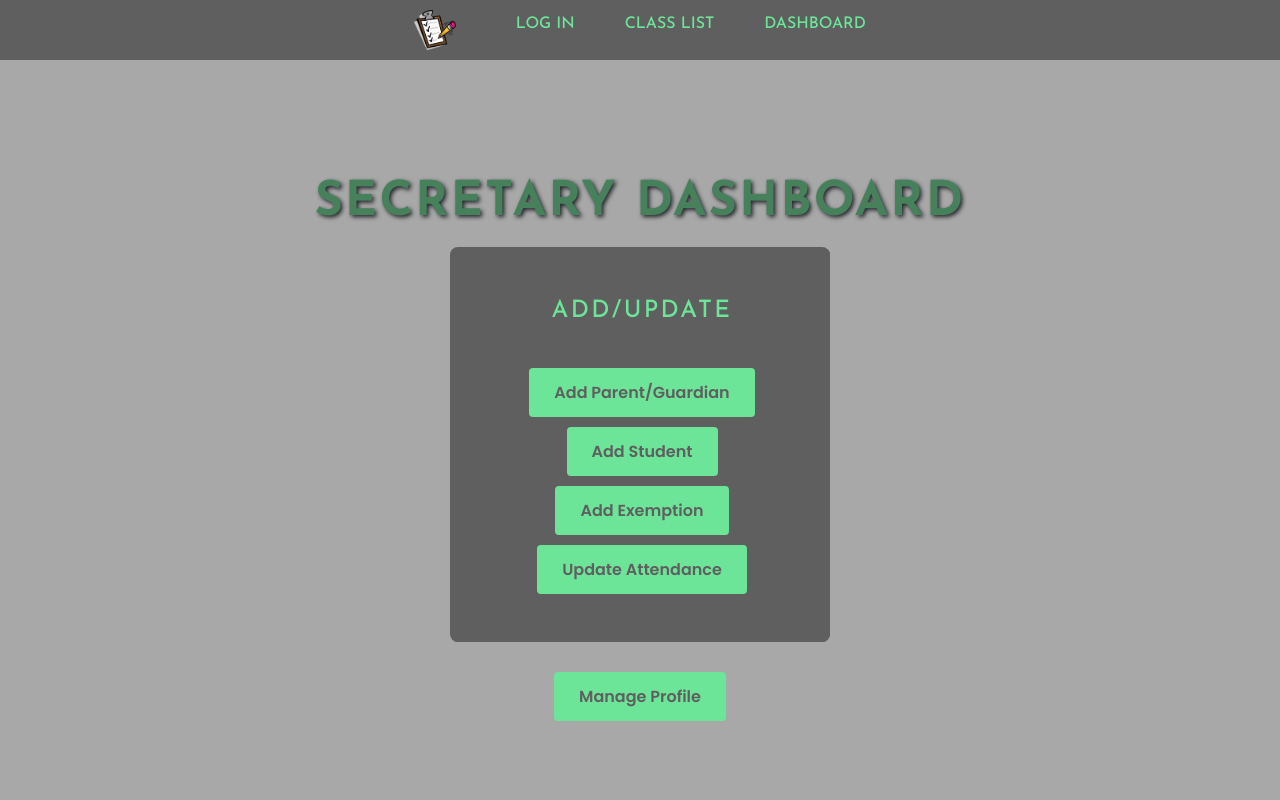
After one commit to ilhaamkader/Digital_Skl_Attendance_System, a Flask app: page /secretary_dashboard in a window 1280 px wide. The commit adds this page. Run offline with Flask 3, Linux system fonts and the light colour scheme.

Commit message:
modified main.py, styles.css, base.html, added all dashboard pages

```diff
--- a/main.py
+++ b/main.py
@@ -145,7 +145,16 @@ def add_attendance_exemption():
 # Educator Dashboard Route
 @app.route('/educator_dashboard')
 def educator_dashboard():
-    return render_template('educator-dashboard.html')
+     # This is just sample data; replace it with your actual data source.
+    class_list = [
+        {'name': 'Student 1'},
+        {'name': 'Student 2'},
+        {'name': 'Student 3'},
+        {'name': 'Student 4'},
+        {'name': 'Student 5'},
+        {'name': 'Student 6'}
+    ]
+    return render_template('educator-dashboard.html', class_list=class_list)
 
 # Generate Class List Route
 @app.route('/generate_class_list', methods=['GET', 'POST'])
--- a/static/styles.css
+++ b/static/styles.css
@@ -17,6 +17,7 @@ body {
 	background: #a8a8a8;
 	padding-top: 80px;
     margin: 0;
+	color: #d1d1d1;
 }
 
 input[type="text"],
@@ -29,7 +30,7 @@ input[type="password"] {
 	outline: none;
 	box-shadow: none;
 	border: 1px solid #5f5f5f;
-	color: #000000;
+	color: #d1d1d1;
 	font-size: 1em;
 	letter-spacing: 0.05em;
 	transition: 0.5s;
@@ -38,7 +39,7 @@ input[type="password"] {
 
 input:focus {
 	border-color: #6de599;
-	color: black;
+	color: #d1d1d1;
 }
 
 /* Styling for placeholders (optional) */
@@ -145,7 +146,9 @@ h2 {
 }
 
 
-input[type="submit"] {
+input[type="submit"],
+input[type="button"]
+ {
 	background: #6de599;
 	color: #5f5f5f;
 	padding: 12px 25px;
@@ -156,15 +159,19 @@ input[type="submit"] {
 	font-size: 1em;
 	transition: 0.3s ease;
 	margin-top: 10px;
-	width: 100%;
+	width: auto;
 }
 
-input[type="submit"]:hover {
+input[type="submit"]:hover,
+input[type="button"]:hover
+ {
 	background: #46815c;
 	color: #fff;
 }
 
-input[type="submit"]:active {
+input[type="submit"]:active,
+input[type="button"]:active
+ {
 	opacity: 0.8;
 }
 
--- a/templates/base.html
+++ b/templates/base.html
@@ -13,7 +13,7 @@
             <li><a href="{{ url_for('setup') }}"><img src="{{ url_for('static', filename='school_attendance.png') }}" alt="Logo" class="navbar-logo"></a></li>
             <li><a href="{{ url_for('login') }}">LOG IN</a></li>
             <li><a href="#">CLASS LIST</a></li>
-            <li><a href="#">DASHBOARD</a></li>
+            <li><a href="{{ url_for('admin_dashboard') }}">DASHBOARD</a></li>
         </ul>
     </nav>
 
--- /dev/null
+++ b/templates/secretary-dashboard.html
@@ -0,0 +1,25 @@
+{% extends 'base.html' %}
+
+{% block title %}Secretary Dashboard{% endblock %}
+
+{% block content %}
+<h1>SECRETARY DASHBOARD</h1>
+
+<div class="box">
+    <form method="POST" style="text-align: center;" >
+        <h2>ADD/UPDATE</h2>
+            <div class="inputBox">
+                <div class="buttons">
+                    <input type="button" value="Add Parent/Guardian" onclick="window.location.href='{{ url_for('add_parent_guardian') }}'">
+                    <input type="button" value="Add Student" onclick="window.location.href='{{ url_for('add_student') }}'">
+                    <input type="button" value="Add Exemption" onclick="window.location.href='{{ url_for('add_attendance_exemption') }}'">
+                    <input type="button" value="Update Attendance" onclick="window.location.href='{{ url_for('update_attendance') }}'">
+                </div>
+            </div>
+    </form>
+</div>
+</div>
+<input type="button" value="Manage Profile" onclick="window.location.href='{{ url_for('manage_profile') }}'">
+
+
+{% endblock %}
```
Also changed, not shown: templates/admin-dashboard.html (added, +21 -0 lines), templates/educator-dashboard.html (added, +23 -0 lines), templates/parent-dashboard.html (added, +18 -0 lines).
